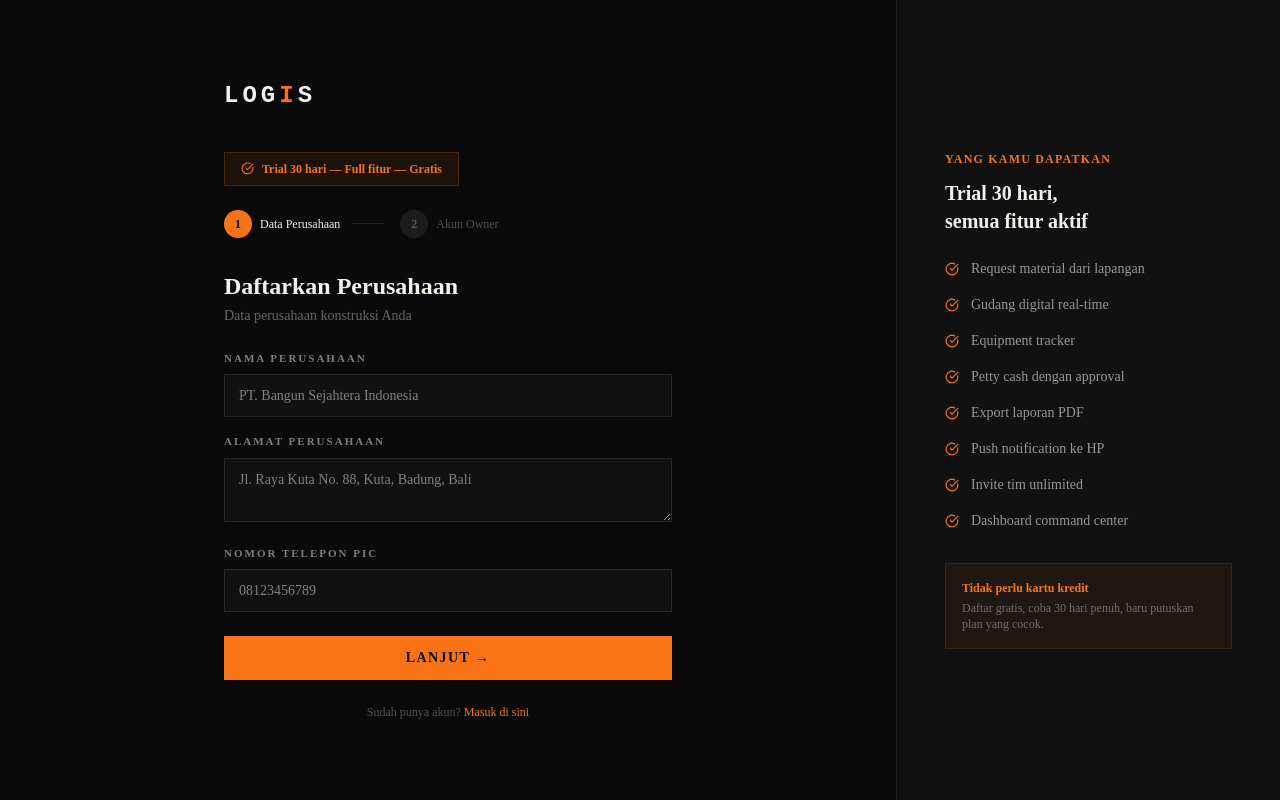
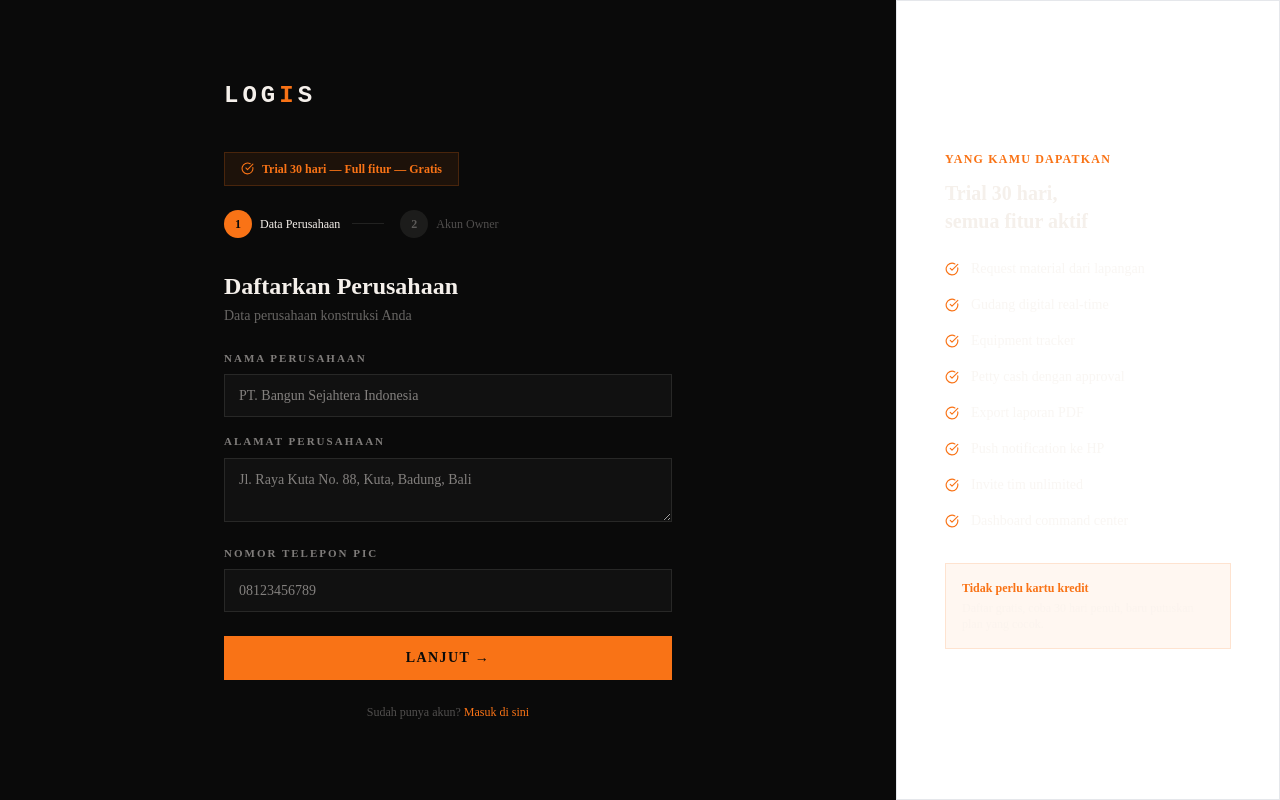
Before and after one commit to visualmulia/logis, a Next.js app: page /register-company in a window 1280 px wide. Built offline with nearby package versions, Linux system fonts and the light colour scheme; no server answers.

Commit message:
fix: syntax error di bagian tag yang tidak tertutup

```diff
--- a/src/app/(auth)/register-company/page.tsx
+++ b/src/app/(auth)/register-company/page.tsx
@@ -339,9 +339,9 @@ export default function RegisterCompanyPage() {
       {/* Right — Info panel (desktop only) */}
       <div className="hidden lg:flex flex-col justify-center p-12 w-96"
         style={{
-          background: '#111111',
-          borderLeft: '1px solid rgba(245,240,235,0.06)',
-        }}>
+  background: 'var(--bg-card)',
+  border: '1px solid var(--border-color)',
+}}>
         <div className="mb-8">
           <p className="text-xs font-semibold uppercase tracking-widest mb-3"
             style={{ color: '#F97316' }}>
```
